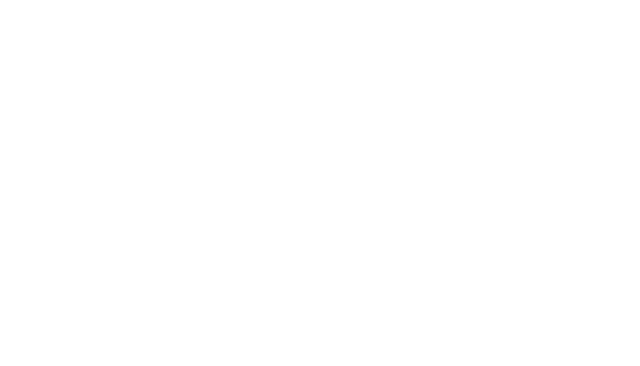
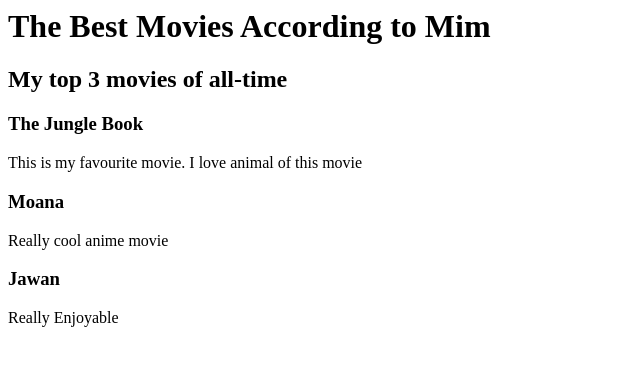
Before and after one commit to nazmunnaharmim/Full-Stack-Web-Development-Bootcamp, a plain HTML site: page 2.4 Movie Ranking Project/index.html in a window 1280 px wide. Shown: the whole page, without its empty margins (0-640 px from the left). Drawn offline with Linux system fonts and the light colour scheme.

Commit message:
Update index.html

```diff
--- a/2.4 Movie Ranking Project/index.html
+++ b/2.4 Movie Ranking Project/index.html
@@ -1 +1,14 @@
 <!-- Write your code below -->
+ <h1>The Best Movies According to Mim</h1>
+ <h2>My top 3 movies of all-time</h2>
+
+
+ <h3>The Jungle Book</h3>
+ <p>This is my favourite movie. I love animal of this movie </p>
+
+
+ <h3>Moana</h3>
+ <p>Really cool anime movie</p>
+
+ <h3>Jawan</h3>
+ <p>Really Enjoyable</p>
```
